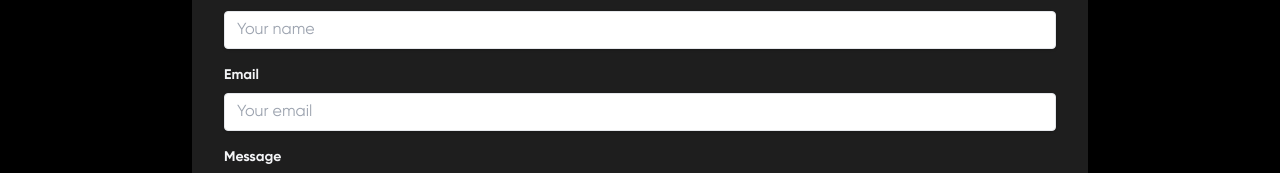
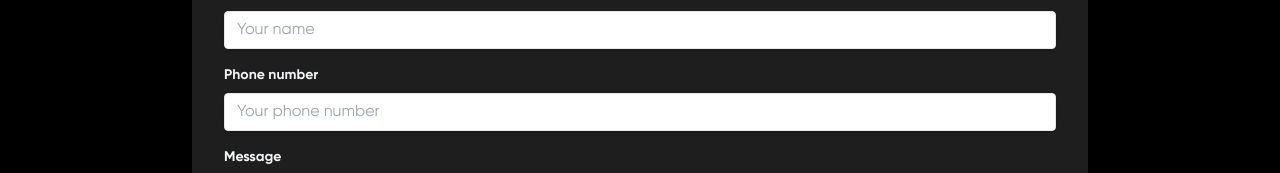
Before and after one commit to ganxxxa/qrj, a Next.js app: page /contact in a window 1280 px wide. Shown: the part 220-393 px from the top of the page. Built offline with nearby package versions, Linux system fonts and the light colour scheme.

Commit message:
Update ContactForm.jsx

```diff
--- a/app/contact/ContactForm.jsx
+++ b/app/contact/ContactForm.jsx
@@ -5,7 +5,7 @@ import emailjs from "emailjs-com";
 const ContactForm = () => {
   const [formData, setFormData] = useState({
     name: "",
-    email: "",
+    phone: "",
     message: "",
   });
 
@@ -19,21 +19,20 @@ const ContactForm = () => {
     // Your EmailJS template parameters
     const templateParams = {
       from_name: formData.name,
-      from_email: formData.email,
+      from_phone: formData.phone,
       message: formData.message,
     };
 
-    // Replace these with your EmailJS configuration
-    const serviceID = "service_gl23mmu";
-    const templateID = "template_cxbck4g";
-    const userID = "Xw0nIwRGatlAcyvFp";
+    const serviceID = "service_4hcqo7e";
+    const templateID = "template_5mrx0po";
+    const userID = "3lIub6MNQ00WjXonm";
 
     emailjs
       .send(serviceID, templateID, templateParams, userID)
       .then((response) => {
         console.log("Email sent!", response);
         // Reset form after successful submission
-        setFormData({ name: "", email: "", message: "" });
+        setFormData({ name: "", phone: "", message: "" });
       })
       .catch((error) => {
         console.error("Email error:", error);
@@ -65,16 +64,16 @@ const ContactForm = () => {
         <div className="mb-4">
           <label
             className="block text-gray-100 text-sm font-bold mb-2"
-            htmlFor="email"
+            htmlFor="phone"
           >
-            Email
+            Phone number
           </label>
           <input
             className="shadow appearance-none border rounded w-full py-2 px-3 text-gray-700 leading-tight focus:outline-none focus:shadow-outline"
-            type="email"
-            placeholder="Your email"
-            name="email"
-            value={formData.email}
+            type="phone"
+            placeholder="Your phone number"
+            name="phone"
+            value={formData.phone}
             onChange={handleChange}
           />
         </div>
```
